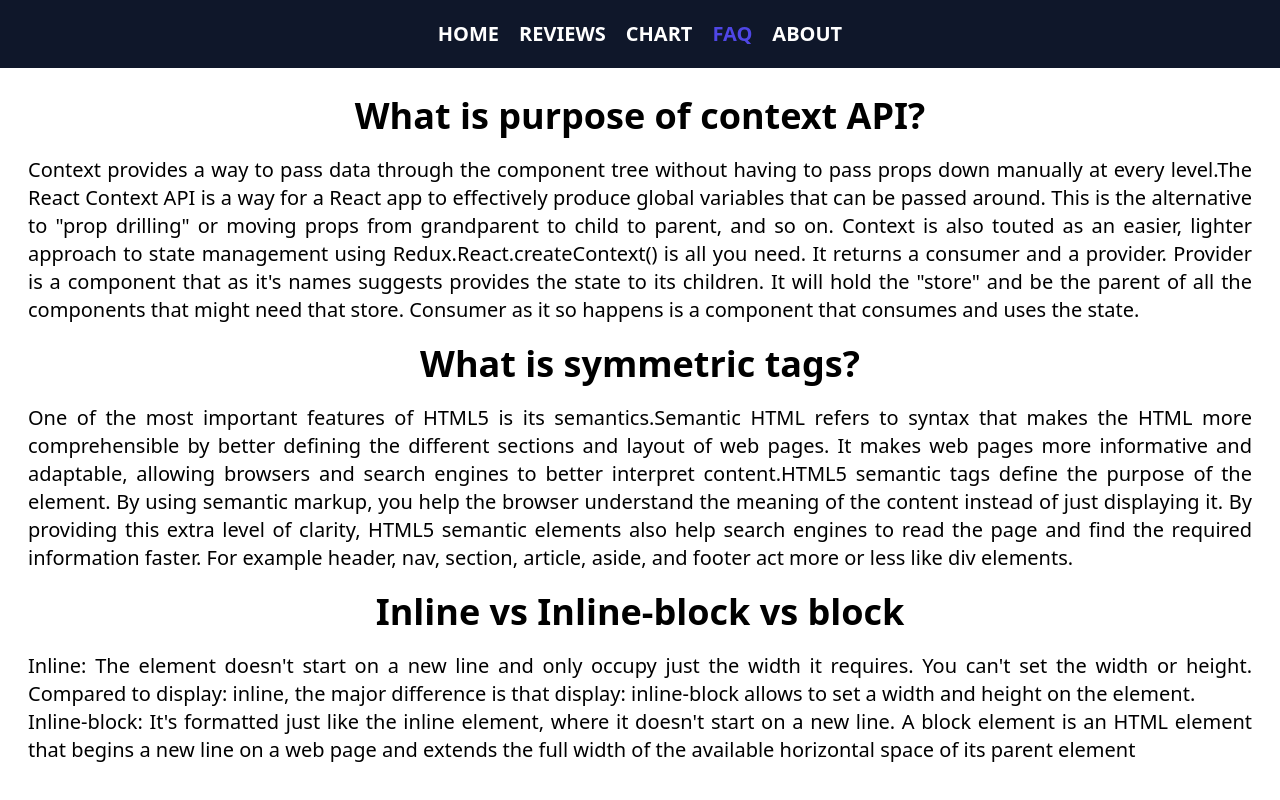
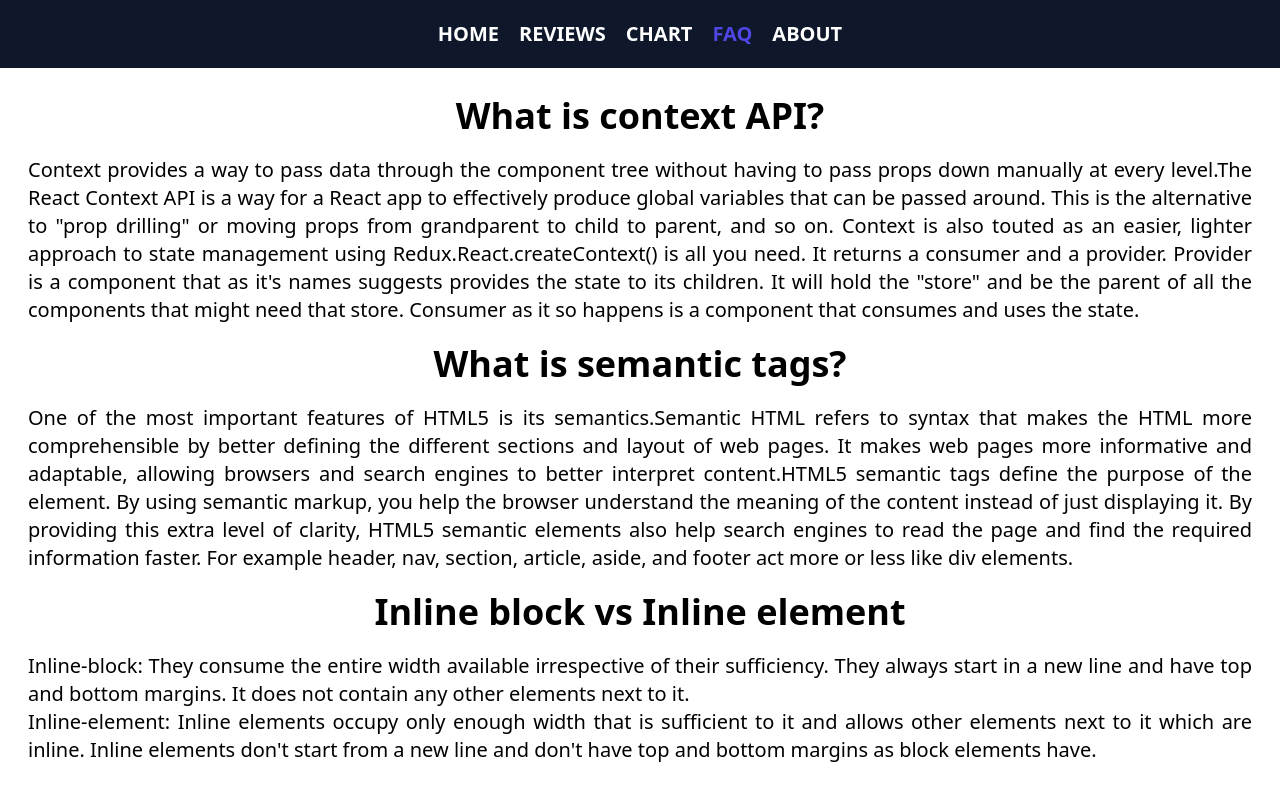
Before and after one commit to Yeasir-Hossain/reviewing-headphone, a React (Create React App) app: page /faq in a window 1280 px wide. Built offline with nearby package versions, Linux system fonts and the light colour scheme.

Commit message:
completed

```diff
--- a/src/Components/Faq/Faq.js
+++ b/src/Components/Faq/Faq.js
@@ -5,7 +5,7 @@ const Faq = () => {
       <div className="m-7">
         <div>
           <h1 className="font-bold text-4xl flex justify-center mb-5">
-            What is purpose of context API?
+            What is context API?
           </h1>
           <p className="text-justify text-xl">
             Context provides a way to pass data through the component tree
@@ -24,7 +24,7 @@ const Faq = () => {
         </div>
         <div>
           <h1 className="font-bold text-4xl flex justify-center mb-5 mt-5">
-            What is symmetric tags?
+            What is semantic tags?
           </h1>
           <p className="text-justify text-xl">
             One of the most important features of HTML5 is its
@@ -43,20 +43,13 @@ const Faq = () => {
         </div>
         <div>
           <h1 className="font-bold text-4xl flex justify-center mb-5 mt-5">
-            Inline vs Inline-block vs block
+            Inline block vs Inline element
           </h1>
           <p className="text-justify text-xl">
-            Inline: The element doesn't start
-            on a new line and only occupy just the width it requires. You can't
-            set the width or height. Compared to display: inline, the major
-            difference is that display: inline-block allows to set a width and
-            height on the element.
+            Inline-block: They consume the entire width available irrespective of their sufficiency. They always start in a new line and have top and bottom margins. It does not contain any other elements next to it.
             </p>
             <p className="text-justify text-xl">
-            Inline-block: It's formatted just like the inline element, where it
-            doesn't start on a new line. A block element is an HTML element
-            that begins a new line on a web page and extends the full width of
-            the available horizontal space of its parent element
+            Inline-element: Inline elements occupy only enough width that is sufficient to it and allows other elements next to it which are inline. Inline elements don't start from a new line and don't have top and bottom margins as block elements have.
             </p>
         </div>
       </div>
```
